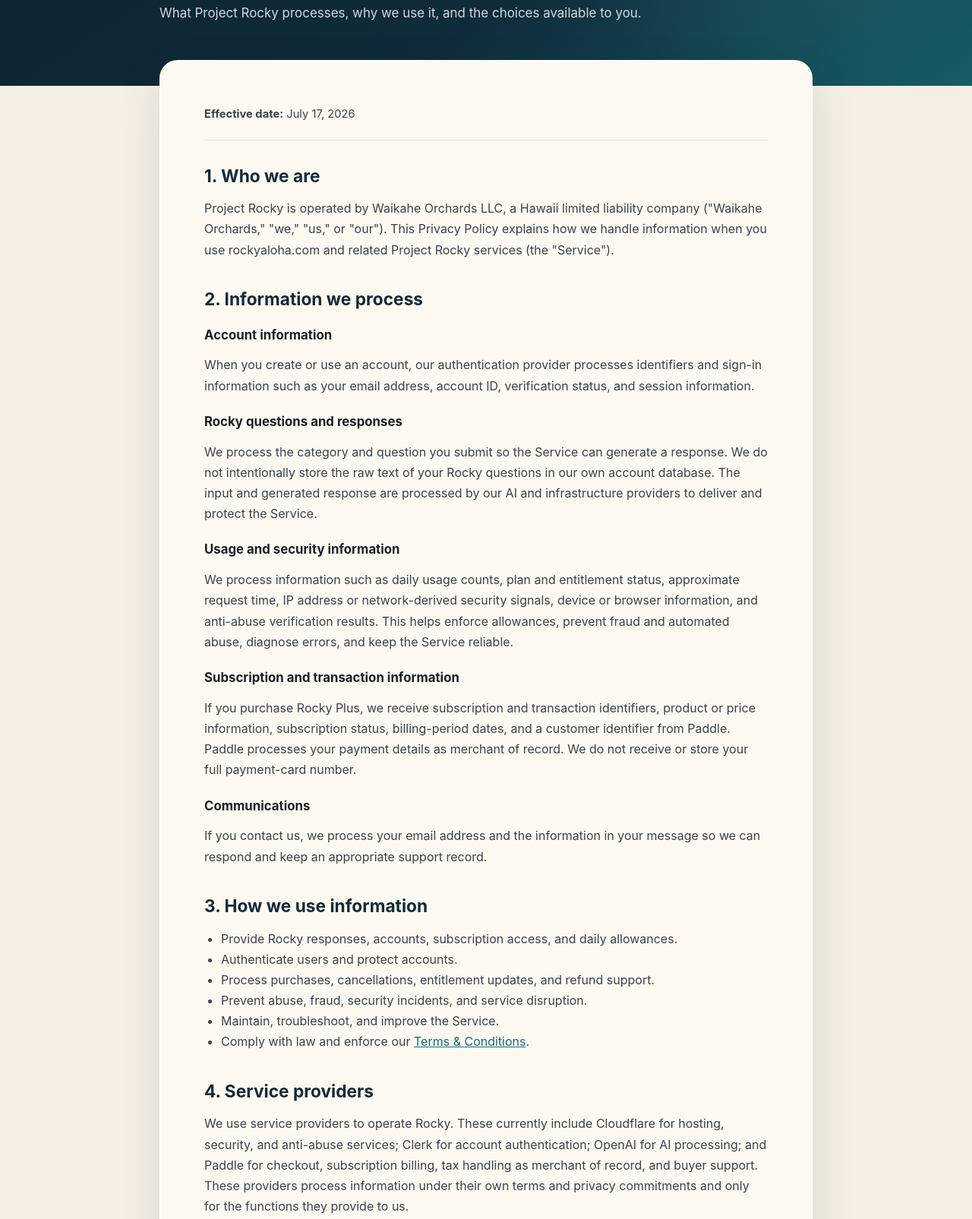
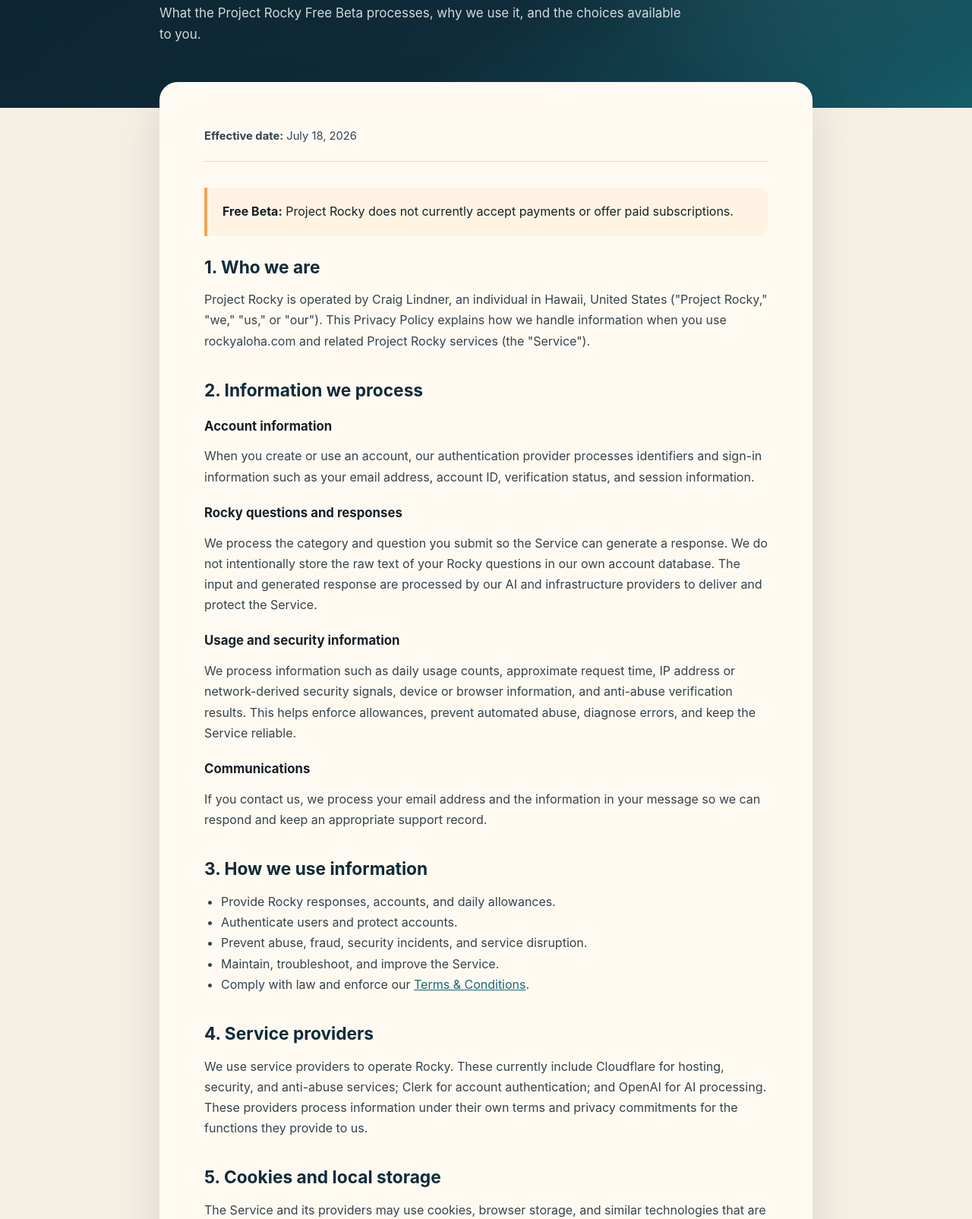
Before and after one commit to lindnerworld-tech/rocky, a website: page WEBSITE/privacy.html in a window 1280 px wide. Shown: the part 292-1897 px from the top of the page at 76% size. Drawn offline with Linux system fonts and the light colour scheme.

Commit message:
Make privacy policy free-beta only

```diff
--- a/WEBSITE/privacy.html
+++ b/WEBSITE/privacy.html
@@ -3,7 +3,7 @@
 <head>
   <meta charset="utf-8">
   <meta name="viewport" content="width=device-width, initial-scale=1">
-  <meta name="description" content="Privacy Policy for Project Rocky, operated by Waikahe Orchards LLC.">
+  <meta name="description" content="Privacy Policy for the Project Rocky Free Beta, operated by Craig Lindner.">
   <title>Privacy Policy | Project Rocky</title>
   <link rel="canonical" href="https://www.rockyaloha.com/privacy">
   <link rel="stylesheet" href="/legal.css">
@@ -18,16 +18,18 @@
     <div class="legal-hero">
       <p class="kicker">Clear as island water</p>
       <h1>Privacy Policy</h1>
-      <p>What Project Rocky processes, why we use it, and the choices available to you.</p>
+      <p>What the Project Rocky Free Beta processes, why we use it, and the choices available to you.</p>
     </div>
   </header>
 
   <main class="legal-main" id="content">
     <article class="legal-card">
-      <p class="effective"><strong>Effective date:</strong> July 17, 2026</p>
+      <p class="effective"><strong>Effective date:</strong> July 18, 2026</p>
+
+      <div class="notice"><strong>Free Beta:</strong> Project Rocky does not currently accept payments or offer paid subscriptions.</div>
 
       <h2>1. Who we are</h2>
-      <p>Project Rocky is operated by Waikahe Orchards LLC, a Hawaii limited liability company ("Waikahe Orchards," "we," "us," or "our"). This Privacy Policy explains how we handle information when you use rockyaloha.com and related Project Rocky services (the "Service").</p>
+      <p>Project Rocky is operated by Craig Lindner, an individual in Hawaii, United States ("Project Rocky," "we," "us," or "our"). This Privacy Policy explains how we handle information when you use rockyaloha.com and related Project Rocky services (the "Service").</p>
 
       <h2>2. Information we process</h2>
       <h3>Account information</h3>
@@ -37,26 +39,22 @@
       <p>We process the category and question you submit so the Service can generate a response. We do not intentionally store the raw text of your Rocky questions in our own account database. The input and generated response are processed by our AI and infrastructure providers to deliver and protect the Service.</p>
 
       <h3>Usage and security information</h3>
-      <p>We process information such as daily usage counts, plan and entitlement status, approximate request time, IP address or network-derived security signals, device or browser information, and anti-abuse verification results. This helps enforce allowances, prevent fraud and automated abuse, diagnose errors, and keep the Service reliable.</p>
-
-      <h3>Subscription and transaction information</h3>
-      <p>If you purchase Rocky Plus, we receive subscription and transaction identifiers, product or price information, subscription status, billing-period dates, and a customer identifier from Paddle. Paddle processes your payment details as merchant of record. We do not receive or store your full payment-card number.</p>
+      <p>We process information such as daily usage counts, approximate request time, IP address or network-derived security signals, device or browser information, and anti-abuse verification results. This helps enforce allowances, prevent automated abuse, diagnose errors, and keep the Service reliable.</p>
 
       <h3>Communications</h3>
       <p>If you contact us, we process your email address and the information in your message so we can respond and keep an appropriate support record.</p>
 
       <h2>3. How we use information</h2>
       <ul>
-        <li>Provide Rocky responses, accounts, subscription access, and daily allowances.</li>
+        <li>Provide Rocky responses, accounts, and daily allowances.</li>
         <li>Authenticate users and protect accounts.</li>
-        <li>Process purchases, cancellations, entitlement updates, and refund support.</li>
         <li>Prevent abuse, fraud, security incidents, and service disruption.</li>
         <li>Maintain, troubleshoot, and improve the Service.</li>
         <li>Comply with law and enforce our <a href="/terms">Terms &amp; Conditions</a>.</li>
       </ul>
 
       <h2>4. Service providers</h2>
-      <p>We use service providers to operate Rocky. These currently include Cloudflare for hosting, security, and anti-abuse services; Clerk for account authentication; OpenAI for AI processing; and Paddle for checkout, subscription billing, tax handling as merchant of record, and buyer support. These providers process information under their own terms and privacy commitments and only for the functions they provide to us.</p>
+      <p>We use service providers to operate Rocky. These currently include Cloudflare for hosting, security, and anti-abuse services; Clerk for account authentication; and OpenAI for AI processing. These providers process information under their own terms and privacy commitments for the functions they provide to us.</p>
 
       <h2>5. Cookies and local storage</h2>
       <p>The Service and its providers may use cookies, browser storage, and similar technologies that are necessary for sign-in, security, abuse prevention, session continuity, and basic site operation. We do not use Rocky account information to sell targeted advertising.</p>
@@ -65,10 +63,10 @@
       <p>We share information with the service providers described above as needed to operate the Service. We may also disclose information when required by law, to protect rights or safety, to investigate fraud or misuse, or as part of a business reorganization subject to appropriate safeguards. We do not sell personal information for money and do not share it for cross-context behavioral advertising.</p>
 
       <h2>7. Retention</h2>
-      <p>We keep account, entitlement, usage, transaction-reference, security, and support information only as long as reasonably needed for the purposes described here, including providing the Service, maintaining financial and security records, resolving disputes, and meeting legal obligations. Retention periods vary by data type and provider. We may retain de-identified or aggregated information that no longer identifies you.</p>
+      <p>We keep account, usage, security, and support information only as long as reasonably needed for the purposes described here, including providing the Service, protecting reliability, resolving disputes, and meeting legal obligations. Retention periods vary by data type and provider. We may retain de-identified or aggregated information that no longer identifies you.</p>
 
       <h2>8. Your choices and privacy rights</h2>
-      <p>You may request access to, correction of, or deletion of personal information we control by emailing <a href="mailto:support@rockyaloha.com">support@rockyaloha.com</a>. Depending on where you live, you may also have rights to receive a copy, restrict or object to processing, or appeal a privacy-request decision. We may need to verify your identity before completing a request. You may manage subscription cancellation separately using the subscription-management link provided with your purchase.</p>
+      <p>You may request access to, correction of, or deletion of personal information we control by emailing <a href="mailto:support@rockyaloha.com">support@rockyaloha.com</a>. Depending on where you live, you may also have rights to receive a copy, restrict or object to processing, or appeal a privacy-request decision. We may need to verify your identity before completing a request.</p>
 
       <h2>9. Security</h2>
       <p>We use reasonable administrative, technical, and organizational safeguards designed to protect information. No online service can guarantee absolute security, so please use care when choosing what to submit.</p>
@@ -84,17 +82,17 @@
 
       <h2>13. Contact</h2>
       <p>For privacy questions or requests, contact:</p>
-      <p><strong>Waikahe Orchards LLC</strong><br>Hawaii, United States<br><a href="mailto:support@rockyaloha.com">support@rockyaloha.com</a></p>
+      <p><strong>Craig Lindner — Project Rocky</strong><br>Hawaii, United States<br><a href="mailto:support@rockyaloha.com">support@rockyaloha.com</a></p>
     </article>
   </main>
 
   <footer class="legal-footer">
     <strong>PROJECT ROCKY</strong>
-    <span>Operated by Waikahe Orchards LLC</span>
+    <span>Free Beta · Operated by Craig Lindner</span>
     <nav class="legal-links" aria-label="Legal and company information">
-      <a href="/pricing">Pricing</a>
+      <a href="/pricing">Free Beta</a>
       <a href="/terms">Terms &amp; Conditions</a>
-      <a href="/refund-policy">Refund Policy</a>
+      <a href="/refund-policy">No-Payment Policy</a>
       <a href="/privacy" aria-current="page">Privacy Policy</a>
       <a href="mailto:support@rockyaloha.com">Contact</a>
     </nav>
```
